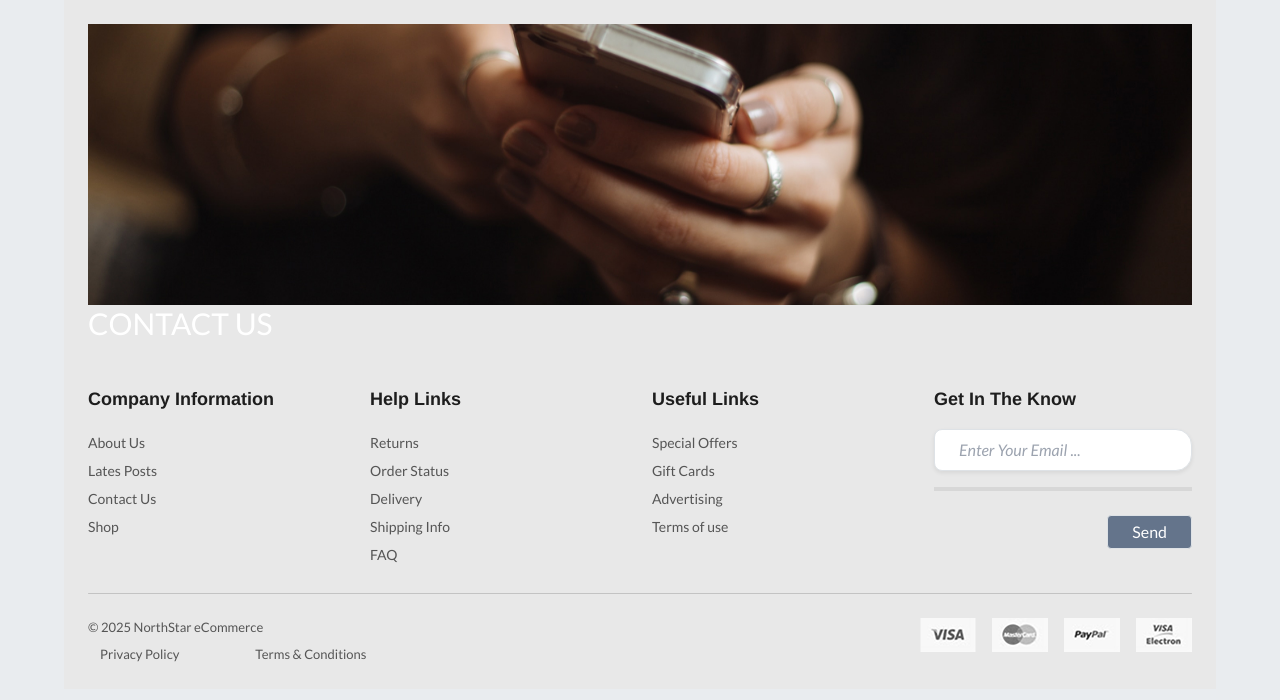
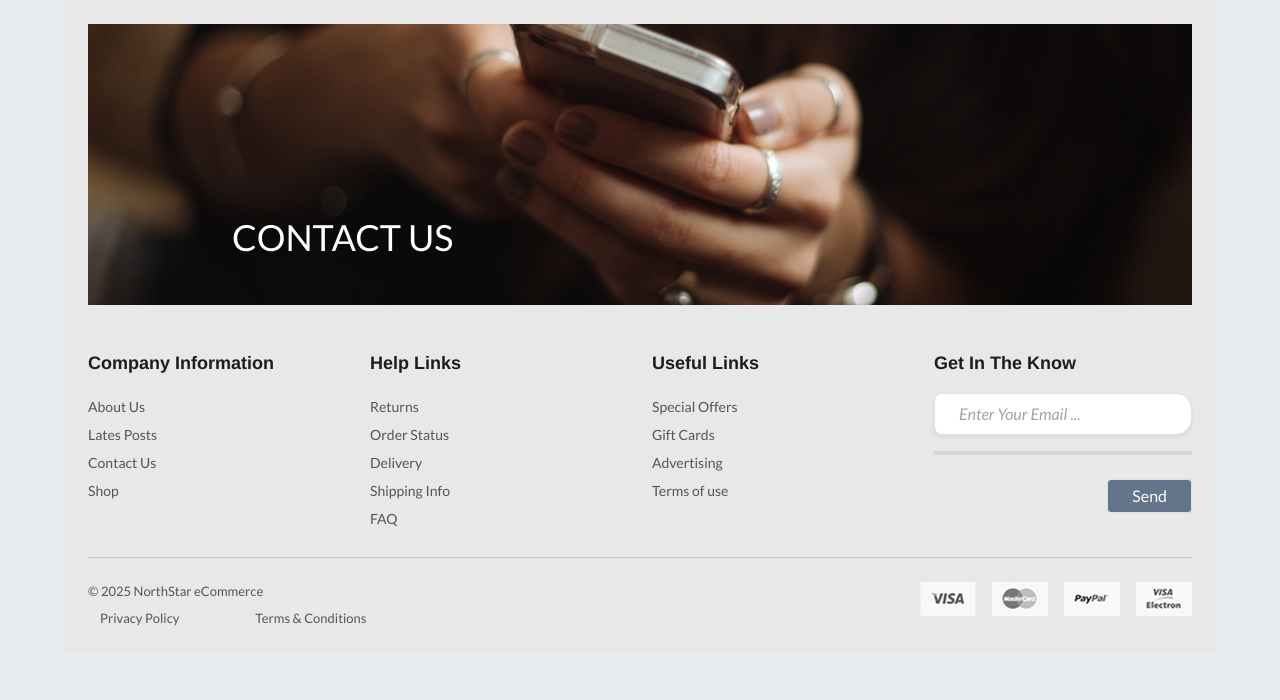
Before and after one commit to DarkRahi999/Brand-eCommerce, a React (Vite) app: page / in a window 1280 px wide. Shown: the top 700 px of the page. Built offline with nearby package versions, Linux system fonts and the light colour scheme.

Commit message:
landing component create done

```diff
--- /dev/null
+++ b/src/components/LandingImg.jsx
@@ -0,0 +1,19 @@
+// export default function LandingImg() {
+//   return (
+//     <div className="landing relative">
+//         <img src="/img/contact/contact.jpg" alt="Contact" className='relative'/>
+//         <h1 className="text-white text-3xl absolute ">CONTACT US</h1>
+//     </div>
+//   )
+// }
+
+export default function LandingImg() {
+  return (
+    <div className="landing relative">
+      <img src="/img/contact/contact.jpg" alt="Contact" className="w-full h-auto" />
+      <h1 className="absolute text-white sm:text-lg md:text-xl lg:text-2xl  xl:text-4xl bottom-3 sm:bottom-5 md:bottom-8 lg:bottom-10 xl:bottom-12 left-4 sm:left-8 md:left-15 lg:left-28 xl:left-36">
+        CONTACT US
+      </h1>
+    </div>
+  )
+}
--- a/src/pages/Contact.jsx
+++ b/src/pages/Contact.jsx
@@ -1,16 +1,10 @@
+import LandingImg from '../components/LandingImg'
 import Footer from '../Layouts/Footer'
 export default function ContactPage() {
   return (
     <div>
       <div className=" MyWeb p-4">
-        <div className="landing">
-          <div className="Img">
-            <img src="/img/contact/contact.jpg" alt="Contact" />
-          </div>
-          <div className="tagline">
-           <h1 className="text-white text-3xl">CONTACT US</h1>
-          </div>
-        </div>
+        <LandingImg />
       </div>
       <Footer />
     </div>
```
